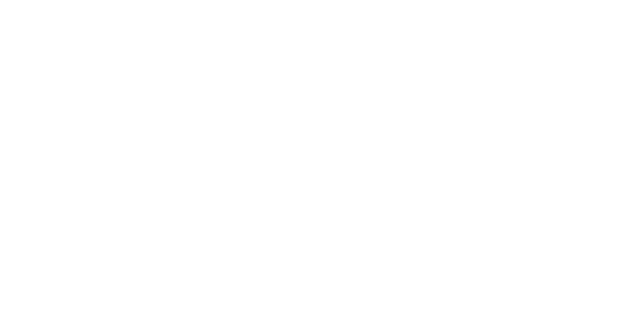
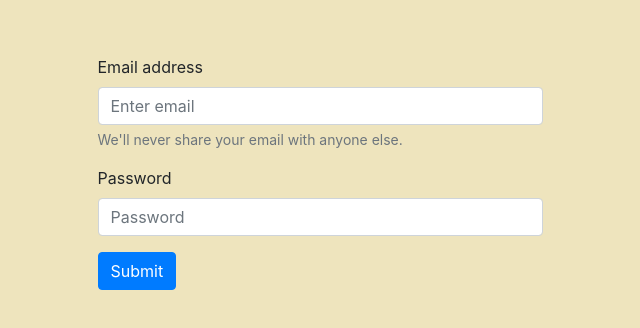
Before and after one commit to bofamj/Blog-App, a React (Create React App) app in the folder client/: page /login in a window 1280 px wide. Before the commit this address had no page. Shown: the part 228-556 px from the top of the page, without its empty margins (320-960 px from the left). Built offline with nearby package versions, Linux system fonts and the light colour scheme.

Commit message:
added the register futnctionalty

```diff
--- a/client/src/App.js
+++ b/client/src/App.js
@@ -8,7 +8,7 @@ function App() {
     <BrowserRouter>
       <Routes>
         <Route path="/ragester" element={<Ragester />} />
-        <Route path="/logen" element={<Logen />} />
+        <Route path="/login" element={<Logen />} />
       </Routes>
     </BrowserRouter>
   );
--- a/client/src/app/authService.js
+++ b/client/src/app/authService.js
@@ -1,12 +1,12 @@
 import axios from 'axios';
 
 
-const API_URl = '/api/v1/auth/'
+const API_URl = 'http://localhost:5001/api/v1/auth/register'
 
 
 const register = async (userData)=>{
     const response = await axios.post(API_URl, userData)
-
+    console.log(response);
     if(response.data){
         localStorage.setItem('user',JSON.stringify(response.data))
     }
--- a/client/src/app/features/userSlice.js
+++ b/client/src/app/features/userSlice.js
@@ -10,7 +10,7 @@ const initialState = {
     massage:''
 }
 
-export const register = createAsyncThunk('user/regester' ,async (user,thunkAPI)=>{
+export const register = createAsyncThunk('/register' ,async (user,thunkAPI)=>{
     try {
         return await authService.register(user)
     } catch (error) {
--- a/client/src/app/store.js
+++ b/client/src/app/store.js
@@ -3,7 +3,8 @@ import userReducer from './features/userSlice'
 
 
 export const store = configureStore({
-    reducer:{
-        user:userReducer
-    }
-})
+    reducer: {
+        user:userReducer,
+    },
+
+  })
--- a/client/src/components/Logen.js
+++ b/client/src/components/Logen.js
@@ -2,17 +2,35 @@ import {useState} from 'react'
 import '../App.css'
 import 'bootstrap/dist/css/bootstrap.min.css';
 import {Container,Form,Button,Row,Col} from 'react-bootstrap';
+import axios from 'axios';
+
+
+const API_URl = 'http://localhost:5001/api/v1/auth/login'
 
 const Logen = () => {
+    const [email,setEmail]=useState('')
+    const [password,setPassword]=useState('')
+
+const handelSubmit = async (e)=>{
+    e.preventDefault()
+    console.log('heloo');
+    try{
+            const response = await axios.post(API_URl ,{email,password})
+            console.log(response.data);
+    }catch(error){
+        console.log(error);
+    }
+}
+
   return (
     <div className="form">
         <Container>
             <Row className="justify-content-center">
                 <Col xs={12} md={5}>
-                    <Form>
+                    <Form onSubmit={handelSubmit}>
                         <Form.Group className="mb-3" controlId="formBasicEmail">
                             <Form.Label>Email address</Form.Label>
-                            <Form.Control type="email" placeholder="Enter email" />
+                            <Form.Control type="email" placeholder="Enter email" onChange={(e)=>setEmail(e.target.value)} value={email} />
                             <Form.Text className="text-muted">
                             We'll never share your email with anyone else.
                             </Form.Text>
@@ -20,9 +38,9 @@ const Logen = () => {
 
                         <Form.Group className="mb-3" controlId="formBasicPassword">
                             <Form.Label>Password</Form.Label>
-                            <Form.Control type="password" placeholder="Password" />
+                            <Form.Control type="password" placeholder="Password" onChange={(e)=>setPassword(e.target.value)} value={password} />
                         </Form.Group>
-                        <Button variant="primary" type="submit">
+                        <Button variant="primary" type="submit" >
                             Submit
                         </Button>
                     </Form>
--- a/client/src/components/Ragester.js
+++ b/client/src/components/Ragester.js
@@ -1,46 +1,75 @@
-import {useState} from 'react'
+import {useState,useEffect} from 'react'
+import {useSelector,useDispatch} from 'react-redux'
+import { useNavigate } from 'react-router-dom';
 import '../App.css'
 import 'bootstrap/dist/css/bootstrap.min.css';
 import {Container,Form,Button,Row,Col} from 'react-bootstrap';
+import {register,reset} from '../app/features/userSlice'
 
-const form_state = {
+import authService from '../app/authService'
+
+import axios from 'axios';
+
+
+//const API_URl = 'http://localhost:5001/api/v1/auth/register'
+
+
+/* const form_state = {
     email:'',
     Password:'',
     name:'',
-}
+} */
 
 
 
 
 const Ragester = () => {
-    const [formData,setFormData]=useState(form_state)
+    const navigate = useNavigate()
+    const dispatch = useDispatch()
+    const{user,
+        isError,
+        isSuccess,
+        isLoading,
+        massage}=useSelector((state)=>state.user)
+    const [userData,setUserData]=useState({
+        email:'',
+        password:'',
+        name:'',
+    })
+    const {email,password,name}=userData
+    const handelInput = (e)=>{
+        setUserData((prevState)=>({...prevState, [e.target.name]:e.target.value}))
+    }
 
-    const handelInput = (event)=>{
-        setFormData(prevState =>({...prevState ,[event.target.name]:event.target.value}))
+    const handelSubmit= (e)=>{
+        e.preventDefault()
+        //const response = await axios.post(API_URl,{email,password,name})
+        dispatch(register({email,password,name}))
     }
-    console.log(formData);
+
+   //console.log(name,email,password);
   return (
       <div className="form">
         <Container >
             <Row className="justify-content-center align-items-center " >
                 <Col xs={12} md={5}>
-                    <Form>
-                        <Form.Group className="mb-3" controlId="formBasicEmail">
+                    <Form onSubmit={handelSubmit}>
+                         <Form.Group className="mb-3" controlId="formBasicEmail">
                             <Form.Label>Name</Form.Label>
-                            <Form.Control type="name" placeholder="name" value={formData.name}  name='name' onChange={handelInput} />
+                            <Form.Control type="name" placeholder="name" value={name}  name='name' onChange={handelInput} />
                         </Form.Group>
                         <Form.Group className="mb-3" controlId="formBasicEmail">
                             <Form.Label>Email address</Form.Label>
-                            <Form.Control type="email" placeholder="Enter email" value={formData.email}  name='email' onChange={handelInput}/>
+                            <Form.Control  type="email" placeholder="Enter email" value={email}  name='email' onChange={handelInput}/>
                             <Form.Text className="text-muted">
                                 We'll never share your email with anyone else.
                             </Form.Text>
                         </Form.Group>
                         <Form.Group className="mb-3" controlId="formBasicPassword">
                             <Form.Label>Password</Form.Label>
-                            <Form.Control type="password" placeholder="Password" value={formData.Password}  name='Password' onChange={handelInput}/>
+                            <Form.Control type="password" placeholder="Password" value={password}  name='password' onChange={handelInput}/>
                         </Form.Group>
-                        <Button variant="primary" type="submit">
+                        <Button variant="primary" type="submit" >
                             Submit
                         </Button>
                     </Form>
@@ -52,3 +81,22 @@ const Ragester = () => {
 }
 
 export default Ragester
+
+
+
+
+    /*const [name,setName]=useState('')
+    const [email,setEmail]=useState('')
+    const [password,setPassword]=useState('')
+
+   const handelSubmit =async (e)=>{
+       e.preventDefault();
+       try{
+            const response = await axios.post(API_URl,{name,email,password})
+            console.log( response.data)
+       }catch(error){
+           console.log( error)
+
+       }
+
+   }*/
```
Lines whose indentation alone changed are shown as unchanged.
